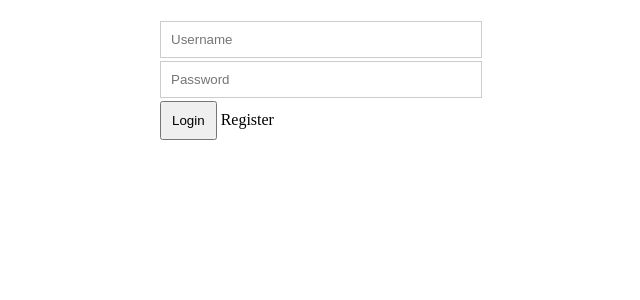
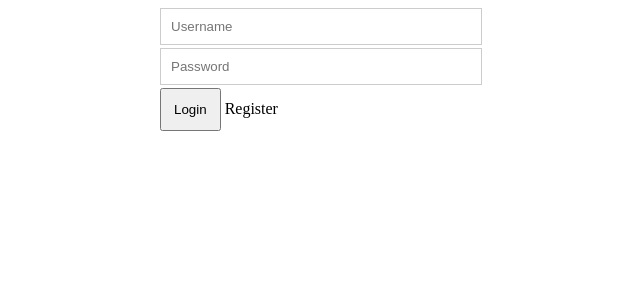
Before and after one commit to bielrv/cs50w-HarvardX, a Flask app: page / in a window 1280 px wide. Shown: the top 300 px of the page, without its empty margins (330-970 px from the left). Run offline with Flask 2, Linux system fonts and the light colour scheme.

Commit message:
Extend h1 styles

```diff
--- a/project1/static/styles/styles.css
+++ b/project1/static/styles/styles.css
@@ -1,3 +1,14 @@
+
+h1 {
+text-align: center;
+color: #999999;
+font-family: arial, sans-serif;
+font-size: 16px;
+font-weight: italic;
+margin-top: 0px;
+margin-bottom: 1px;
+}
+
 form {
   margin:0 auto;
   width:300px
@@ -9,7 +20,7 @@ input {
   border:1px solid #CCC
 }
 button {
-  padding:10px
+  padding:12px
 }
 label {
   cursor:pointer
```
